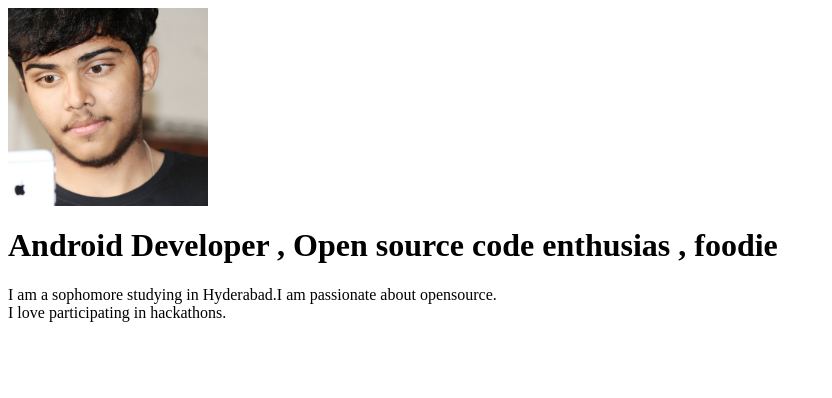
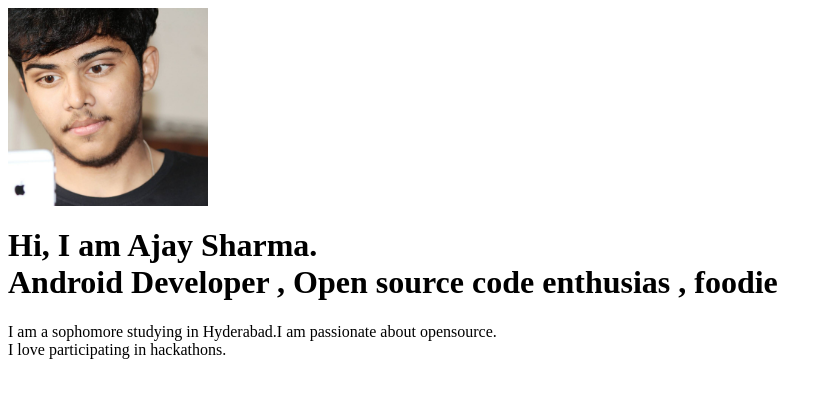
Before and after one commit to ajay1706/ajay1706, a plain HTML site: page index.html in a window 1280 px wide. Shown: the whole page, without its empty margins (0-832 px from the left). Drawn offline with Linux system fonts and the light colour scheme; files whose address does not match are found by name.

Commit message:
update index file

```diff
--- a/index.html
+++ b/index.html
@@ -4,11 +4,11 @@
 <head>
   <img src="/home/droidajay/ajay1706.github.io/32151648_2068417840071831_7026538896796155904_o.jpg" width="200px">
 
-<title> Hi, I am Ajay Sharma.</title>
+<title> my github site</title>
 </head>
 <body>
   <div>
-<h1>Android Developer , Open source code enthusias , foodie</h1>
+<h1>Hi, I am Ajay Sharma.</br>Android Developer , Open source code enthusias , foodie</h1>
 </div>
 <p>I am a sophomore studying in Hyderabad.I am passionate about opensource.</br>I love participating in hackathons.</p>
 
```
